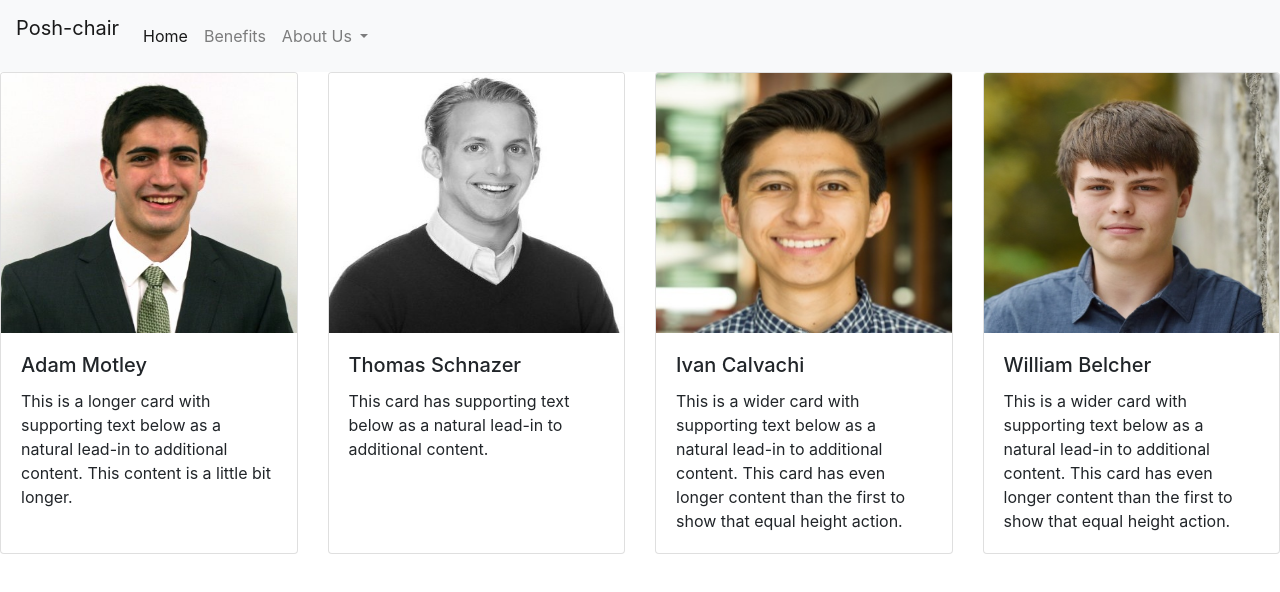
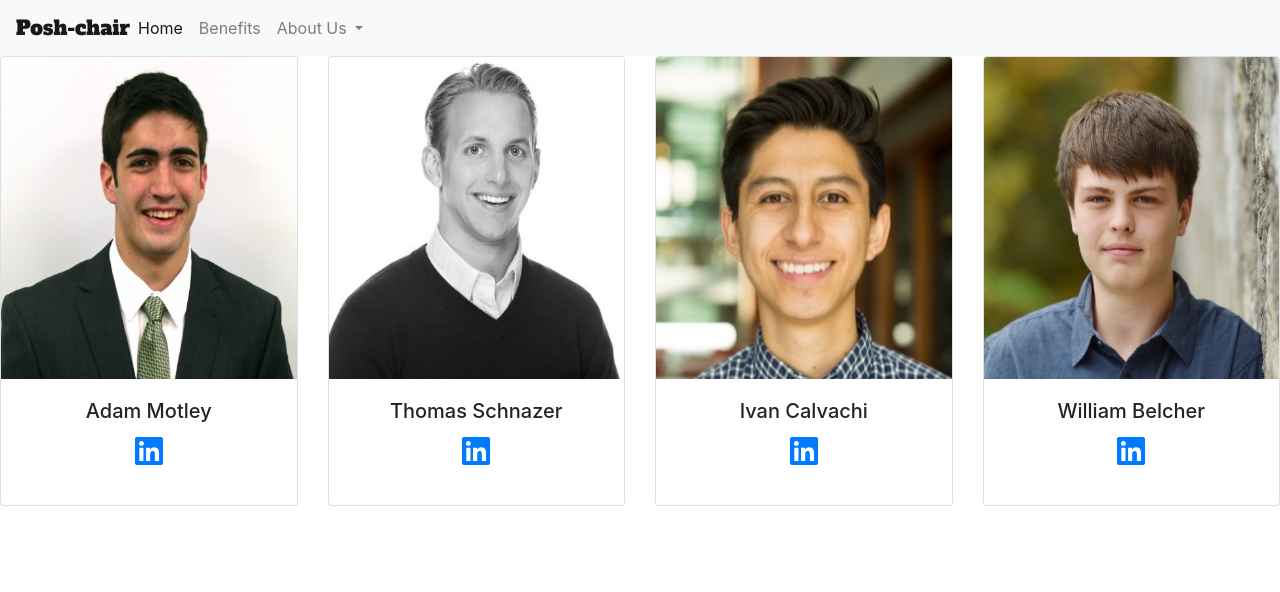
Before and after one commit to amit8desai/amit8desai.github.io, a plain HTML site: page team.html in a window 1280 px wide. Drawn offline with nearby package versions, Linux system fonts and the light colour scheme.

Commit message:
01292018 vf
Final for submission

```diff
--- a/styles.css
+++ b/styles.css
@@ -38,6 +38,22 @@ color: black;
   height: 500px;
 }
 
+.poshlogo{
+  font-family: 'Alfa Slab One', cursive;
+  font-size: 50;
+  display: flex;
+  align-items: center;
+  justify-content: center;
+}
+
+.teamcard{
+  height: 450px;
+}
+
+.teampic{
+  height: 325px;
+}
+
 #videotext{
   margin-top: 50px;
   margin-bottom: 50px;
@@ -46,11 +62,3 @@ color: black;
 #marketingvideo{
   margin-bottom: 50px;
 }
-
-.poshlogo {
-  font-family: 'Alfa Slab One', cursive;
-  font-size: 50;
-  display: flex;
-  align-items: center;
-  justify-content: center;
-}
--- a/team.html
+++ b/team.html
@@ -6,7 +6,7 @@
   <meta charset="utf-8">
   <meta name="viewport" content="width=device-width, initial-scale=1, shrink-to-fit=no">
   <link rel="stylesheet" href="https://maxcdn.bootstrapcdn.com/bootstrap/4.0.0/css/bootstrap.min.css" integrity="sha384-Gn5384xqQ1aoWXA+058RXPxPg6fy4IWvTNh0E263XmFcJlSAwiGgFAW/dAiS6JXm" crossorigin="anonymous">
-     <link href="https://fonts.googleapis.com/css?family=Roboto" rel="stylesheet">
+  <link href="https://fonts.googleapis.com/css?family=Alfa+Slab+One" rel="stylesheet">
   <link rel="stylesheet" href="styles.css">
   <script src="https://code.jquery.com/jquery-3.2.1.slim.min.js" integrity="sha384-KJ3o2DKtIkvYIK3UENzmM7KCkRr/rE9/Qpg6aAZGJwFDMVNA/GpGFF93hXpG5KkN" crossorigin="anonymous"></script>
   <script src="https://cdnjs.cloudflare.com/ajax/libs/popper.js/1.12.9/umd/popper.min.js" integrity="sha384-ApNbgh9B+Y1QKtv3Rn7W3mgPxhU9K/ScQsAP7hUibX39j7fakFPskvXusvfa0b4Q" crossorigin="anonymous"></script>
@@ -17,7 +17,9 @@
 <body>
   <!-- Code for the Nav bar-->
   <nav class="navbar navbar-expand-lg navbar-light bg-light">
-       <p class="navbar-brand">Posh-chair</p>
+    <div class="poshlogo">
+      <div class="navbar-brand mx-auto" id="logo">Posh-chair</div>
+    </div>
     <button class="navbar-toggler" type="button" data-toggle="collapse" data-target="#navbarSupportedContent" aria-controls="navbarSupportedContent" aria-expanded="false" aria-label="Toggle navigation">
       <span class="navbar-toggler-icon"></span>
     </button>
@@ -44,36 +46,32 @@
 
   <!-- Code for the team cards -->
   <div class="card-deck">
-      <div class="card">
-        <img class="card-img-top" src="Adam.jpg" alt="Card image cap">
-        <div class="card-body">
+    <div class="card teamcard">
+      <img class="card-img-top teampic" src="Adam.jpg" alt="Card image cap">
+      <div class="card-body text-center">
         <h5 class="card-title">Adam Motley</h5>
-          <p class="card-text">This is a longer card with supporting text below as a natural lead-in to additional content. This content is a little bit longer.</p>
-
+        <p><a href="https://www.linkedin.com/in/adam-motley/"><i class="fab fa-linkedin fa-2x"></i></a></p>
       </div>
     </div>
-      <div class="card">
-        <img class="card-img-top" src="Tommy.jpg" alt="Card image cap">
-        <div class="card-body">
+    <div class="card teamcard">
+      <img class="card-img-top teampic" src="Tommy.jpg" alt="Card image cap">
+      <div class="card-body text-center">
         <h5 class="card-title">Thomas Schnazer</h5>
-          <p class="card-text">This card has supporting text below as a natural lead-in to additional content.</p>
-
+        <p><a href="https://www.linkedin.com/in/tschanzer/"><i class="fab fa-linkedin fa-2x"></i></a></p>
       </div>
     </div>
-      <div class="card">
-        <img class="card-img-top" src="Ivan.jpg" alt="Card image cap">
-        <div class="card-body">
-          <h5 class="card-title">Ivan Calvachi</h5>
-          <p class="card-text">This is a wider card with supporting text below as a natural lead-in to additional content. This card has even longer content than the first to show that equal height action.</p>
-
+    <div class="card teamcard">
+      <img class="card-img-top teampic" src="Ivan.jpg" alt="Card image cap">
+      <div class="card-body text-center">
+        <h5 class="card-title ">Ivan Calvachi</h5>
+        <p><a href="https://www.linkedin.com/in/ivancalvachi/"><i class="fab fa-linkedin fa-2x"></i></a></p>
       </div>
     </div>
-      <div class="card">
-        <img class="card-img-top" src="William.jpg" alt="Card image cap">
-        <div class="card-body">
+    <div class="card teamcard">
+      <img class="card-img-top teampic" src="William.jpg" alt="Card image cap">
+      <div class="card-body text-center">
         <h5 class="card-title">William Belcher</h5>
-          <p class="card-text">This is a wider card with supporting text below as a natural lead-in to additional content. This card has even longer content than the first to show that equal height action.</p>
-
+        <p><a href="https://www.linkedin.com/in/william-b-656b18108/"><i class="fab fa-linkedin fa-2x"></i></a></p>
       </div>
     </div>
   </div>
```
Also changed, not shown: benefits.html (+8 -8 lines), index.html (+3 -3 lines). Lines whose indentation alone changed are shown as unchanged.
